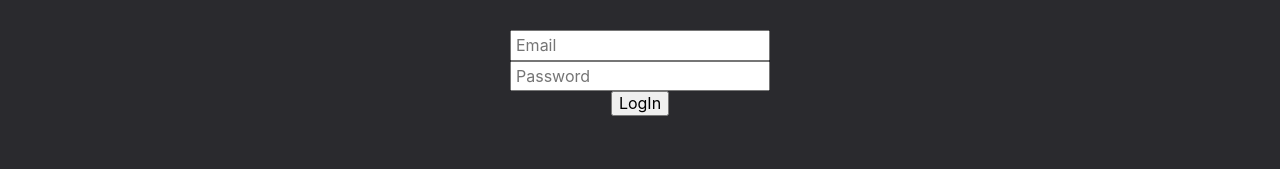
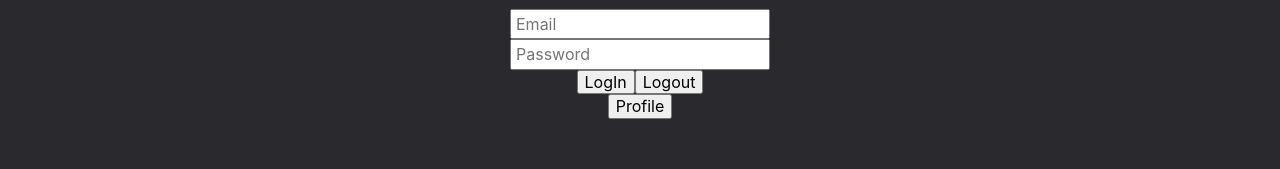
Before and after one commit to bethel-school-of-technology/Talk-With-Me-Frontend, a React (Create React App) app: page / in a window 1280 px wide. Shown: the part 321-490 px from the top of the page. Built offline with nearby package versions, Linux system fonts and the light colour scheme; no server answers.

Commit message:
updates to most of the functionality of code

```diff
--- a/src/Pages/HomePage.js
+++ b/src/Pages/HomePage.js
@@ -9,7 +9,7 @@ import CreateGroup from '../components/Group/CreateGroup';
 import ProfilePage from '../Pages/ProfilePage';
 import GroupPage from '../containers/GroupPage';
 import userEvent from '@testing-library/user-event';
-
+import Error from '../Pages/404.js';
 
 
 
@@ -38,32 +38,70 @@ export default function HomePage({ loadUser, wholeState, callIn }) {
             likes: 0,
             members: 1
         };
-        console.log(newGroupInfo);
-        setGroupInfo(newGroupInfo);
-        setRoute('group_page');
-        console.log("onCreateGroup", groupInfo.name , groupInfo.description)
-        console.log("information");
-        console.log(groupInfo);
-        console.log(group.group.name);
+        // console.log(newGroupInfo);
+        // setGroupInfo(newGroupInfo);
+        // setRoute('group_page');
+        // console.log("onCreateGroup", groupInfo.name , groupInfo.description)
+        // console.log("information");
+        // console.log(groupInfo);
+        // console.log(group.group.name);
     }
     console.log('after running the function');
     console.log(groupInfo);
 
-    //
     const onRouteChange = (currentRoute) => {
         setRoute(currentRoute);
     }
-
+    console.log(route)
     return (
         <div>
 
-            { route === 'home'
+            {(() => {
+                switch(route){
+                    case 'profile':
+                        return(
+                            <div>
+                                <ProfilePage onRouteChange={onRouteChange} wholeState={wholeState.user} />
+                            </div>
+                            )
+                    case 'create_group':
+                        return(
+                            <div>
+                                <CreateGroup onRouteChange={onRouteChange} onCreateGroup={onCreateGroup}/>
+                                <GroupPage />
+                             </div>
+                            )
+                    case 'home':
+                        return (
+                            <div className='Home'>
+                            <div>
+                                <Banner title={"Home"} />
+                                <TheForm onRouteChange={onRouteChange} loadUser={loadUser}/>
+
+
+                            </div>
+                            <div className='flex'>
+                                <div>
+                                    <GroupBox signInStatus={isSignedIn} />
+                                </div>
+                            </div>
+                            <div>
+                                <PostBox />
+                            </div>
+                        </div>
+                        )
+                    default:
+                    return (<Error />)
+
+                }
+            })()
+        }
+            {/* { route === 'home'
                 ? (
                     <div className='Home'>
                         <div>
                             <Banner title={"Home"} />
-                            <h1>{wholeState.user.firstname}</h1>
-                            <TheForm loadUser={loadUser}/>
+                            <TheForm onRouteChange={onRouteChange} loadUser={loadUser}/>
 
 
                         </div>
@@ -71,9 +109,6 @@ export default function HomePage({ loadUser, wholeState, callIn }) {
                             <div>
                                 <GroupBox signInStatus={isSignedIn} />
                             </div>
-                        <div>
-                            {/* <ProfilePage onRouteChange={onRouteChange} wholeState={wholeState} /> */}
-                        </div>
                         </div>
                         <div>
                             <PostBox />
@@ -88,7 +123,16 @@ export default function HomePage({ loadUser, wholeState, callIn }) {
                 )
 
 
-            }
+            } {
+                route === 'profile' ? (
+                    <div>
+                        <ProfilePage onRouteChange={onRouteChange} wholeState={wholeState.user} />
+                    </div>)
+                    :
+                     (
+                         console.log('oops')
+                     )
+            } */}
         </div >
 
     )
--- a/src/Pages/ProfilePage.js
+++ b/src/Pages/ProfilePage.js
@@ -1,14 +1,12 @@
 import React from 'react';
 
-
-/////outline of profile page////////////
-//
-////////////////////////////////////////
-
-const ProfilePage = ({ onRouteChange }) => {
+const ProfilePage = ({ onRouteChange, wholeState }) => {
     return(
         <div className='flexcontainer background vertical h-400'>
-            <h1>Hello !</h1>
+            <h1>Hello {wholeState.firstname} {wholeState.lastname}!</h1>
+            <h2>You've created the account with your {wholeState.email} with the hashed password:</h2>
+            <h5>{wholeState.password}</h5>
+            <button onClick={() => onRouteChange('home')}>Back</button>
         </div>
     );
 }
--- a/src/containers/App.js
+++ b/src/containers/App.js
@@ -6,12 +6,7 @@ import {
 } from "react-router-dom";
 import './App.css';
 
-import CreateGroup from '../components/Group/CreateGroup';
 import HomePage from '../Pages/HomePage';
-import Profile from '../Pages/ProfilePage';
-import GroupPage from './GroupPage'
-import Error from '../Pages/404';
-import Postspage from '../components/Posts/PostsPage'
 
 
 // Containers should be capitalized
--- a/src/containers/TheForm.js
+++ b/src/containers/TheForm.js
@@ -4,11 +4,11 @@ import LoginForm from './regform/LoginForm';
 
 
 
-const TheForm = ({ loadUser }) => {
+const TheForm = ({ loadUser, onRouteChange }) => {
     return (
         <div>
             <div>
-                <LoginForm loadUser={loadUser}/>
+                <LoginForm loadUser={loadUser} onRouteChange={onRouteChange} />
             </div>
 
             <div>
--- a/src/containers/regform/LoginForm.js
+++ b/src/containers/regform/LoginForm.js
@@ -30,7 +30,6 @@ class LoginForm extends React.Component {
             .then(response => response.json())
             .then(user => {
                 console.log(user);
-                console.log('tehee')
                 if (user) {
                     console.log('Section #4');
                     this.props.loadUser(user);
@@ -40,6 +39,25 @@ class LoginForm extends React.Component {
             })
     }
 
+    onLogout = () => {
+        fetch('http://localhost:3000/profile/logout', {
+            method: 'GET',
+            headers: { 'Content-Type': 'application/json' },
+            body: JSON.stringify({
+                firstname: '',
+                lastname: '',
+                email: '',
+                password: ''
+            })
+        })
+            .then(response => response.json())
+            .then(user => {
+                if (!user) {
+                    console.log('User logged out');
+                    // this.props.onRouteChange('/');
+                }
+            })
+    }
 
     render() {
         return (
@@ -69,6 +87,10 @@ class LoginForm extends React.Component {
                         type='submit'
                         value='LogIn'
                     />
+                    <button onClick={this.onLogout} value='logout'>Logout</button>
+                    <div>
+                        <button onClick={() => this.props.onRouteChange('profile')}>Profile</button>
+                    </div>
             </div>
         )
     };
```
